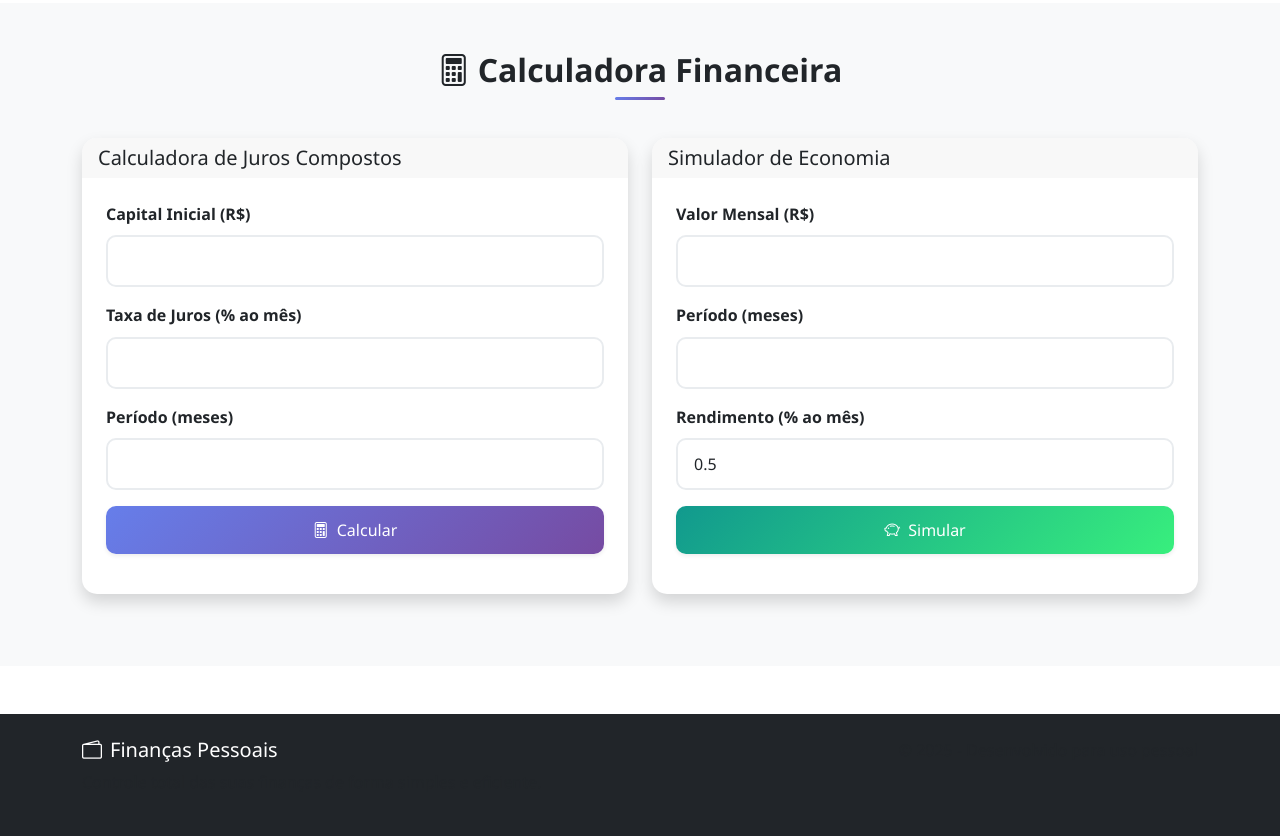
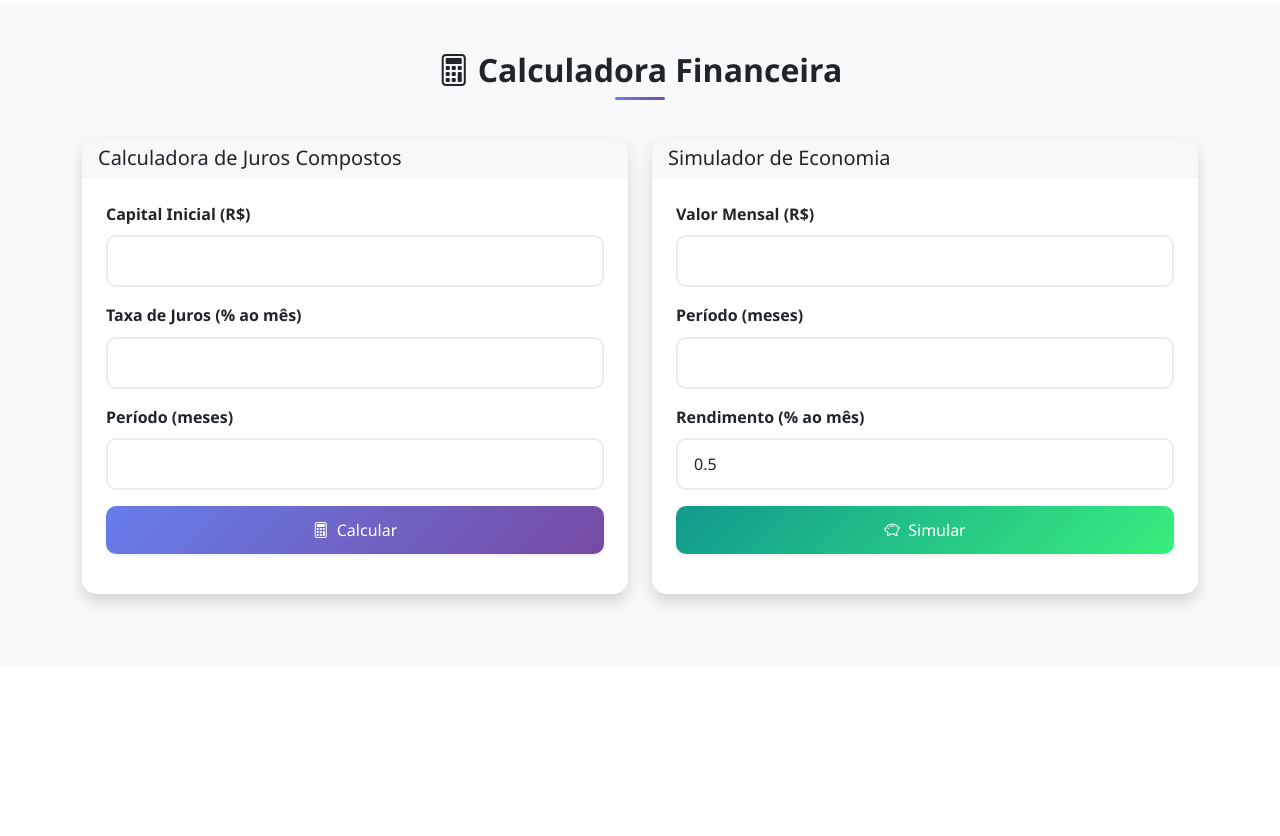
Before and after one commit to Arthurmt15/financas, a plain HTML site: page index.html in a window 1280 px wide. Shown: the part 4243-5079 px from the top of the page. After the commit the page ends 4909 px from the top, so only its background shows below. Drawn offline with nearby package versions, Linux system fonts and the light colour scheme.

Commit message:
fix: retirada do footer do projeto

```diff
--- a/index.html
+++ b/index.html
@@ -527,22 +527,6 @@
             </div>
         </div>
     </section>
-
-    <!-- Footer -->
-    <footer class="bg-dark text-white py-4">
-        <div class="container">
-            <div class="row">
-                <div class="col-md-6">
-                    <h5><i class="bi bi-wallet2 me-2"></i>Finanças Pessoais</h5>
-                    <p class="text-muted">Controle total das suas finanças de forma simples e eficiente.</p>
-                </div>
-                <div class="col-md-6 text-md-end">
-                    <p class="text-muted mb-0">© 2025 - Desenvolvido para uso pessoal</p>
-                </div>
-            </div>
-        </div>
-    </footer>
-
     <!-- Bootstrap 5 JS -->
     <script src="https://cdn.jsdelivr.net/npm/bootstrap@5.3.2/dist/js/bootstrap.bundle.min.js"></script>
 
```
